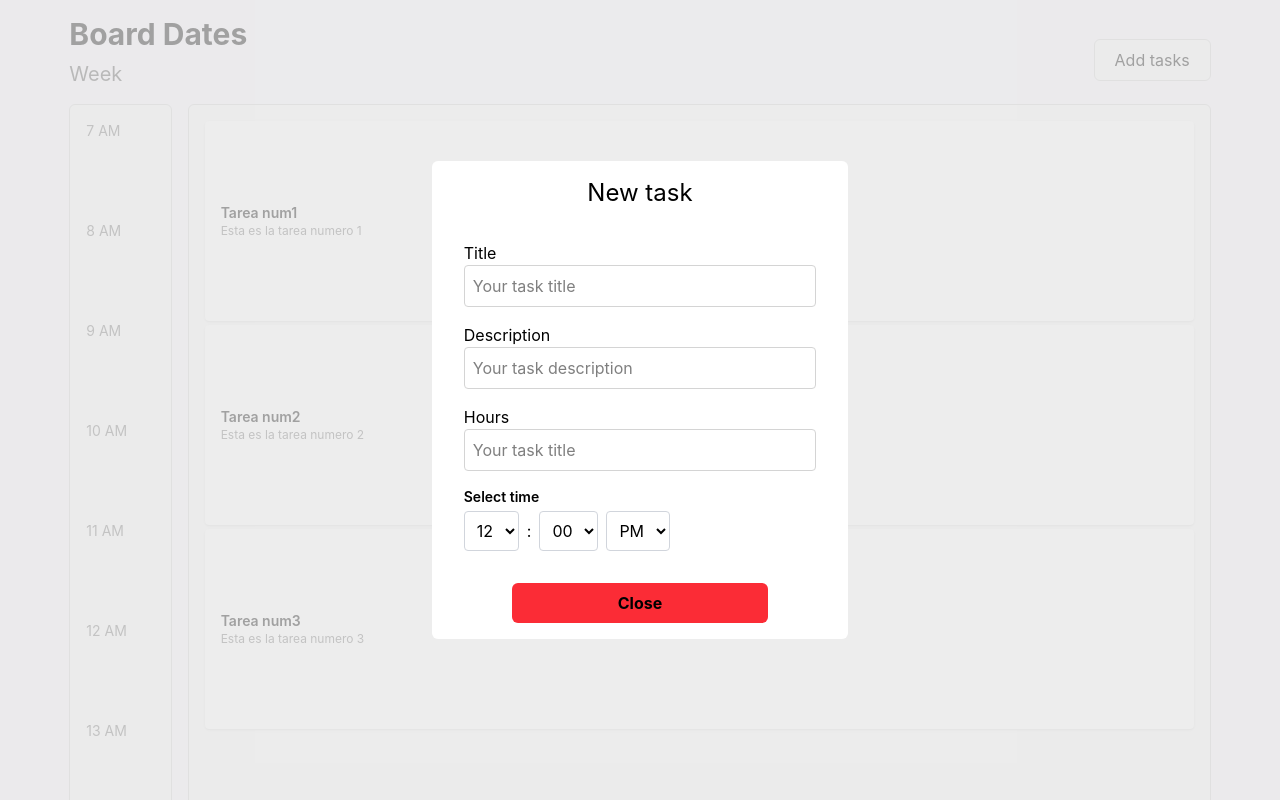
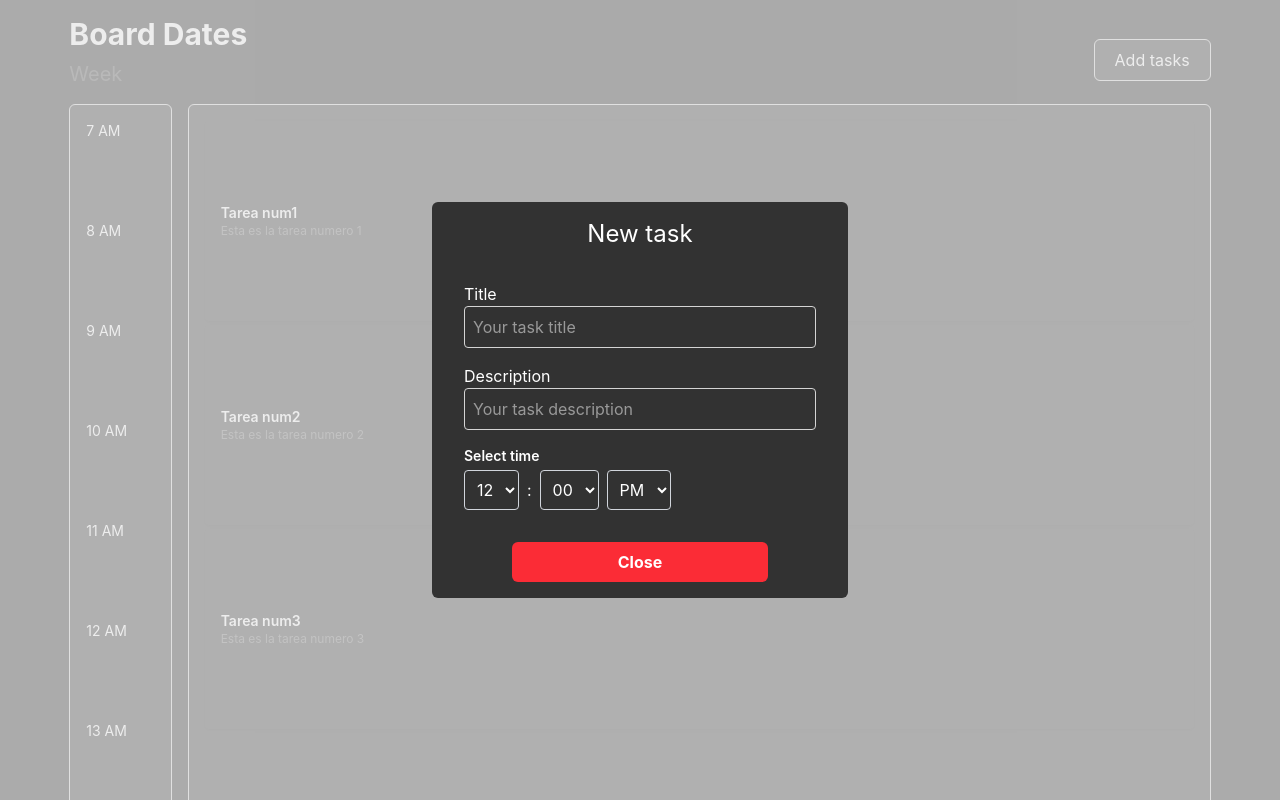
Before and after one commit to Lau-szutner/Focus-board, a Next.js app in the folder frontend/: page / in a window 1280 px wide. Both pictures are taken after a click on the button "Add tasks". Shown: the top 800 px of the page. Built offline with nearby package versions, Linux system fonts and the light colour scheme.

Commit message:
estilizacion de componentes

```diff
--- a/frontend/src/app/components/AddTaskModal.tsx
+++ b/frontend/src/app/components/AddTaskModal.tsx
@@ -1,5 +1,6 @@
 import React, { useState } from 'react';
 import TimePicker from './TimePicker';
+
 interface Props {
   isOpen: boolean;
   toggleModal: () => void;
@@ -7,14 +8,21 @@ interface Props {
 
 const AddTaskModal: React.FC<Props> = ({ isOpen, toggleModal }) => {
   const [time, setTime] = useState('12:00 PM');
+
   if (!isOpen) return null;
 
   return (
-    <div className="fixed inset-0 bg-neutral-200/70 flex items-center justify-center z-50">
-      <div className="bg-white grid gap-4 p-4 rounded-md place-items-center justify-evenly">
-        <h2 className="text-2xl">New task</h2>
-        <form className="p-4 rounded grid gap-4">
-          <label htmlFor="title" className="">
+    <div
+      className="fixed inset-0 bg-neutral-200/70 flex items-center justify-center z-50"
+      onClick={toggleModal}
+    >
+      <div
+        className="bg-[#323232] grid gap-4 p-4 rounded-md place-items-center justify-evenly z-100"
+        onClick={(e) => e.stopPropagation()} // <- evita que se propague al fondo
+      >
+        <h2 className="text-2xl text-white">New task</h2>
+        <form className="p-4 rounded grid gap-4 w-full max-w-sm">
+          <label htmlFor="title" className="text-white">
             Title
             <input
               type="text"
@@ -24,7 +32,7 @@ const AddTaskModal: React.FC<Props> = ({ isOpen, toggleModal }) => {
               placeholder="Your task title"
             />
           </label>
-          <label htmlFor="title" className="">
+          <label htmlFor="body" className="text-white">
             Description
             <input
               type="text"
@@ -34,21 +42,13 @@ const AddTaskModal: React.FC<Props> = ({ isOpen, toggleModal }) => {
               placeholder="Your task description"
             />
           </label>
-          <label htmlFor="title" className="">
-            Hours
-            <input
-              type="text"
-              name="title"
-              id="title"
-              className="w-full p-2 rounded border border-neutral-300"
-              placeholder="Your task title"
-            />
-          </label>
+
           <TimePicker label="Select time" value={time} onChange={setTime} />
         </form>
+
         <button
           onClick={toggleModal}
-          className="bg-red-500 font-bold w-8/12 py-2 rounded-md"
+          className="bg-red-500 text-white font-bold w-8/12 py-2 rounded-md"
         >
           Close
         </button>
--- a/frontend/src/app/components/Board.tsx
+++ b/frontend/src/app/components/Board.tsx
@@ -46,7 +46,7 @@ const Board: React.FC = () => {
   ];
 
   return (
-    <section className="w-11/12 mx-auto p-4 h-full">
+    <section className="w-11/12 mx-auto p-4 h-fit">
       <div className="flex justify-between items-center">
         <div>
           <h1 className="text-3xl font-bold mb-2">Board Dates</h1>
--- a/frontend/src/app/components/EventCard.tsx
+++ b/frontend/src/app/components/EventCard.tsx
@@ -15,7 +15,7 @@ const EventCard: React.FC<Props> = ({ title, body, startTime, endTime }) => {
 
   return (
     <div
-      className="bg-white rounded shadow px-4 flex flex-col justify-center items-start hover:bg-neutral-300 duration-400 ease-in-out"
+      className="bg-[#323232] rounded shadow px-4 flex flex-col justify-center items-start hover:bg-[#424242] duration-400 ease-in-out"
       style={{ height: safeHeight }}
     >
       <p className="text-sm font-semibold">{title}</p>
--- a/frontend/src/app/components/EventsColumn.tsx
+++ b/frontend/src/app/components/EventsColumn.tsx
@@ -6,7 +6,7 @@ interface props {
 // ✅ Columna de eventos (dinámica más adelante)
 const EventsColumn: React.FC<props> = ({ tasks }) => {
   return (
-    <div className="border border-neutral-300 bg-neutral-50 rounded-md p-4 text-sm flex flex-col gap-1 hover:bg-neutral-100">
+    <div className="border border-neutral-300 bg-[#323232] rounded-md p-4 text-sm flex flex-col gap-1 ">
       {tasks.map((task, index) => (
         <EventCard
           key={index}
--- a/frontend/src/app/components/HoursColumn.tsx
+++ b/frontend/src/app/components/HoursColumn.tsx
@@ -3,9 +3,9 @@ const hours = Array.from({ length: 12 }, (_, i) => `${7 + i} AM`);
 
 const HoursColumn: React.FC = () => {
   return (
-    <div className="bg-neutral-50 rounded-md p-4 border border-neutral-300 text-sm flex flex-col">
+    <div className="bg-[#323232] rounded-md p-4 border border-neutral-300 text-sm flex flex-col">
       {hours.map((hour) => (
-        <div key={hour} className="h-[100px] flex items-start text-neutral-500">
+        <div key={hour} className="h-[100px] flex items-start">
           {hour}
         </div>
       ))}
--- a/frontend/src/app/components/NewTaskBtn.tsx
+++ b/frontend/src/app/components/NewTaskBtn.tsx
@@ -12,7 +12,7 @@ const NewTaskBtn: React.FC = () => {
   return (
     <>
       <button
-        className="py-2 px-5 bg-neutral-50 border border-neutral-300 h-fit rounded-md hover:bg-blue-500 hover:text-white duration-400 ease-in-out cursor-pointer"
+        className="py-2 px-5 bg-[#323232] border border-neutral-300 h-fit rounded-md hover:bg-[#14FFEC] hover:text-black duration-400 ease-in-out cursor-pointer"
         onClick={toggleModal}
       >
         Add tasks
--- a/frontend/src/app/components/TimePicker.tsx
+++ b/frontend/src/app/components/TimePicker.tsx
@@ -41,17 +41,17 @@ const TimePicker: React.FC<TimePickerProps> = ({
   const minutes = Array.from({ length: 60 }, (_, i) => i);
 
   return (
-    <div className="flex flex-col gap-1 w-40">
+    <div className="flex flex-col gap-1 w-40 ">
       {label && <label className="text-sm font-semibold">{label}</label>}
       <div className="flex gap-2 items-center">
         <select
           aria-label="Hour"
           value={hour}
           onChange={(e) => setHour(parseInt(e.target.value, 10))}
-          className="border border-gray-300 rounded p-2 bg-white cursor-pointer"
+          className="border border-gray-300 rounded p-2 cursor-pointer bg-[#323232]"
         >
           {hours.map((h) => (
-            <option key={h} value={h}>
+            <option key={h} value={h} className="">
               {h}
             </option>
           ))}
@@ -61,7 +61,7 @@ const TimePicker: React.FC<TimePickerProps> = ({
           aria-label="Minute"
           value={minute}
           onChange={(e) => setMinute(parseInt(e.target.value, 10))}
-          className="border border-gray-300 rounded p-2 bg-white cursor-pointer"
+          className="border border-gray-300 rounded p-2  cursor-pointer bg-[#323232]"
         >
           {minutes.map((m) => (
             <option key={m} value={m}>
@@ -73,7 +73,7 @@ const TimePicker: React.FC<TimePickerProps> = ({
           aria-label="AM or PM"
           value={meridian}
           onChange={(e) => setMeridian(e.target.value as 'AM' | 'PM')}
-          className="border border-gray-300 rounded p-2 bg-white cursor-pointer"
+          className="border border-gray-300 rounded p-2  cursor-pointer bg-[#323232]"
         >
           <option value="AM">AM</option>
           <option value="PM">PM</option>
--- a/frontend/src/app/globals.css
+++ b/frontend/src/app/globals.css
@@ -14,7 +14,7 @@
   --color-secondary: oklch(0.6 0.2 250);
 
   /* Color de fondo general */
-  --color-background: #f9f7fd;
+  --color-background: #212121;
 
   /* Fuente sans-serif personalizada */
   --font-sans: 'Inter', sans-serif;
--- a/frontend/src/app/page.tsx
+++ b/frontend/src/app/page.tsx
@@ -2,7 +2,7 @@ import Board from '@/app/components/Board';
 
 export default function Home() {
   return (
-    <div className="grid w-full place-items-center bg-background">
+    <div className="grid w-full place-items-center bg-background text-white h-full">
       <Board />
     </div>
   );
```
